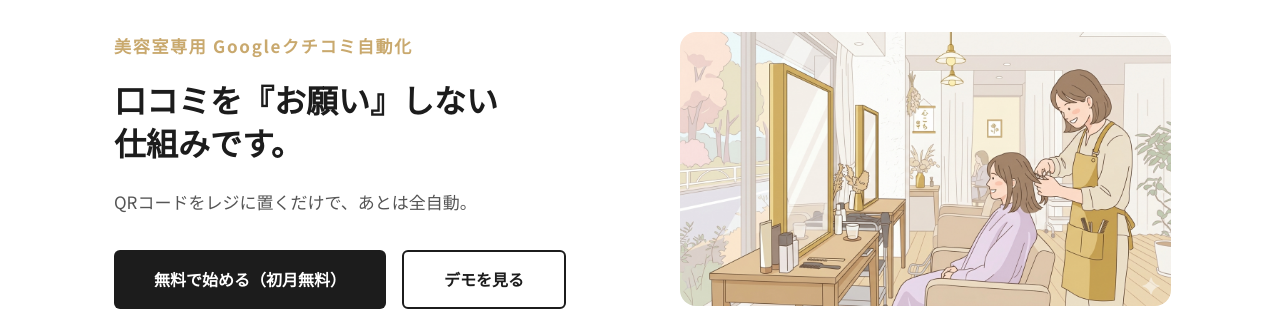
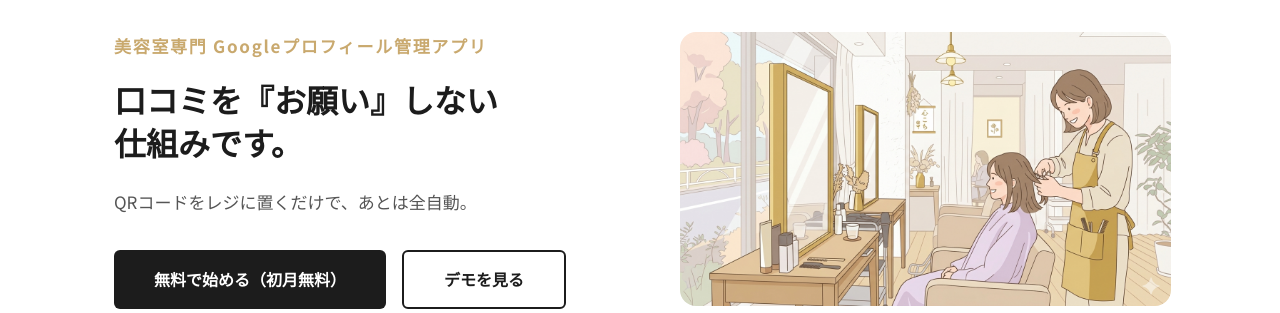
Before and after one commit to shotatsuruda/gugulabo, a Flask app: page / in a window 1280 px wide. Shown: the part 107-420 px from the top of the page. Run offline with Flask 3, Linux system fonts and the light colour scheme; some libraries are stand-ins or nearby versions.

Commit message:
fix: HEROタグを「美容室専門 Googleプロフィール管理アプリ」に変更

```diff
--- a/templates/landing.html
+++ b/templates/landing.html
@@ -809,7 +809,7 @@
             </div>
 
             <div class="hero-left">
-                <span class="hero-tag">美容室専用 Googleクチコミ自動化</span>
+                <span class="hero-tag">美容室専門 Googleプロフィール管理アプリ</span>
                 <h1 class="hero-title">口コミを『お願い』しない<br>仕組みです。</h1>
                 <p class="hero-sub">QRコードをレジに置くだけで、あとは全自動。</p>
                 <div class="hero-btns">
```
